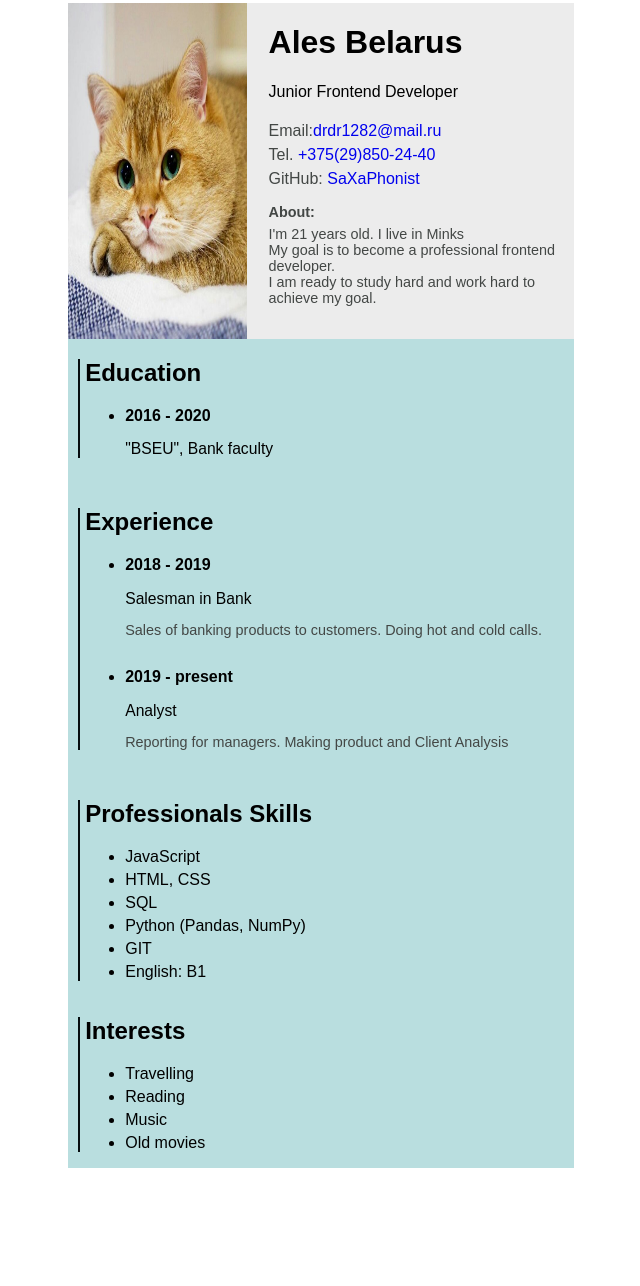
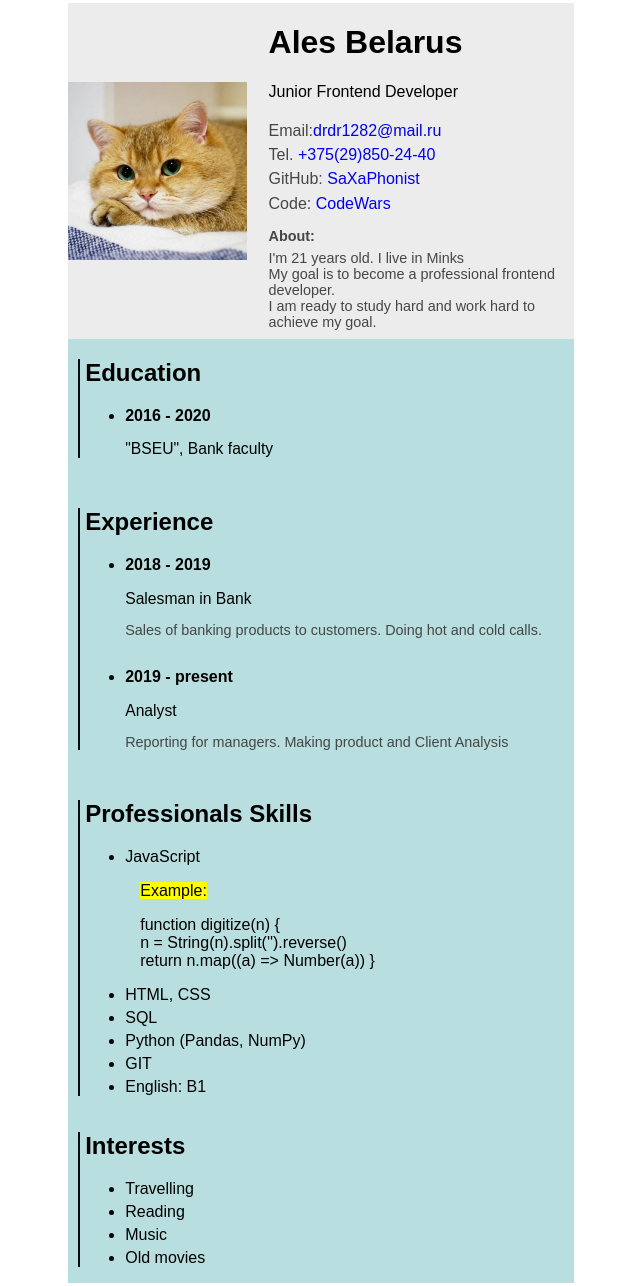
Before and after one commit to SaXaPhonist/rsschool-cv, a plain HTML site: page index.html in a window 1280 px wide. Shown: the part 5-1291 px from the top of the page, without its empty margins (319-959 px from the left). Before the commit the page ends 1203 px from the top, so only its background shows below. Drawn offline with Linux system fonts and the light colour scheme.

Commit message:
feat: add semantic tags, example of code

```diff
--- a/index.html
+++ b/index.html
@@ -43,6 +43,13 @@
                                 </div>
                             </li>
 
+                            <li>
+                                <div class="contact_img"></div>
+                                <div class="conctact_git">
+                                    Code:<a href="https://www.codewars.com/users/SaXaPhonist/stats" target="blanck"> CodeWars</a>
+                                </div>
+                            </li>
+
                     </ul>
                 </div>
                 <article>
@@ -65,7 +72,7 @@
                         </div>
                         <ul>
                             <li>
-                                <div class="date">2016 - 2020</div>
+                                <div class="date"><time>2016 - 2020</time></div>
                                 <div class="info">
                                     <p class="position">"BSEU", Bank faculty</p>
                                 </div>
@@ -80,7 +87,7 @@
                         </div>
                         <ul>
                             <li>
-                                <div class="date">2018 - 2019</div>
+                                <div class="date"><time>2018 - 2019</time></div>
                                 <div class="info">
                                     <p class="position">Salesman in Bank</p>
                                     <p class="duties">Sales of banking products to customers.
@@ -88,9 +95,9 @@
                                 </div>
                             </li>
                             <li>
-                                <div class="date">2019 - present</div>
+                                <div class="date"><time>2019 - present</time></div>
                                 <div class="info">
-                                    <p class="position">Analyst</p>
+                                    <p class="position"> Analyst</p>
                                     <p class="duties">Reporting for managers.
                                         Making product and Client Analysis</p>
                                 </div>
@@ -105,6 +112,11 @@
                         </div>
                             <ul class="list">
                                 <li>JavaScript</li>
+                                <code><p><mark>Example:</mark>  </p>
+                                    <p>function digitize(n) { <br>
+                                    n = String(n).split('').reverse() <br>
+                                    return n.map((a) => Number(a))
+                                  }</p> </code>
                                 <li>HTML, CSS</li>
                                 <li>SQL</li>
                                 <li>Python (Pandas, NumPy)</li>
--- a/style.css
+++ b/style.css
@@ -26,13 +26,15 @@ header{
     }
 
 .profile_img{
-    background-color: antiquewhite;
+
+    background-color: #ECECEC;
     flex-grow: 7;
     width: 10em;
     height: 21em;
     }
 
  .profile_img img {
+     object-fit: contain;
      width: 100%;
      height: 100%;
  }
@@ -74,6 +76,10 @@ header{
 
     font-size: 0.9em;
     margin-left:  2%;
+}
+
+code p {
+    margin-left: 15px;
 }
 
 .about3 {
```
